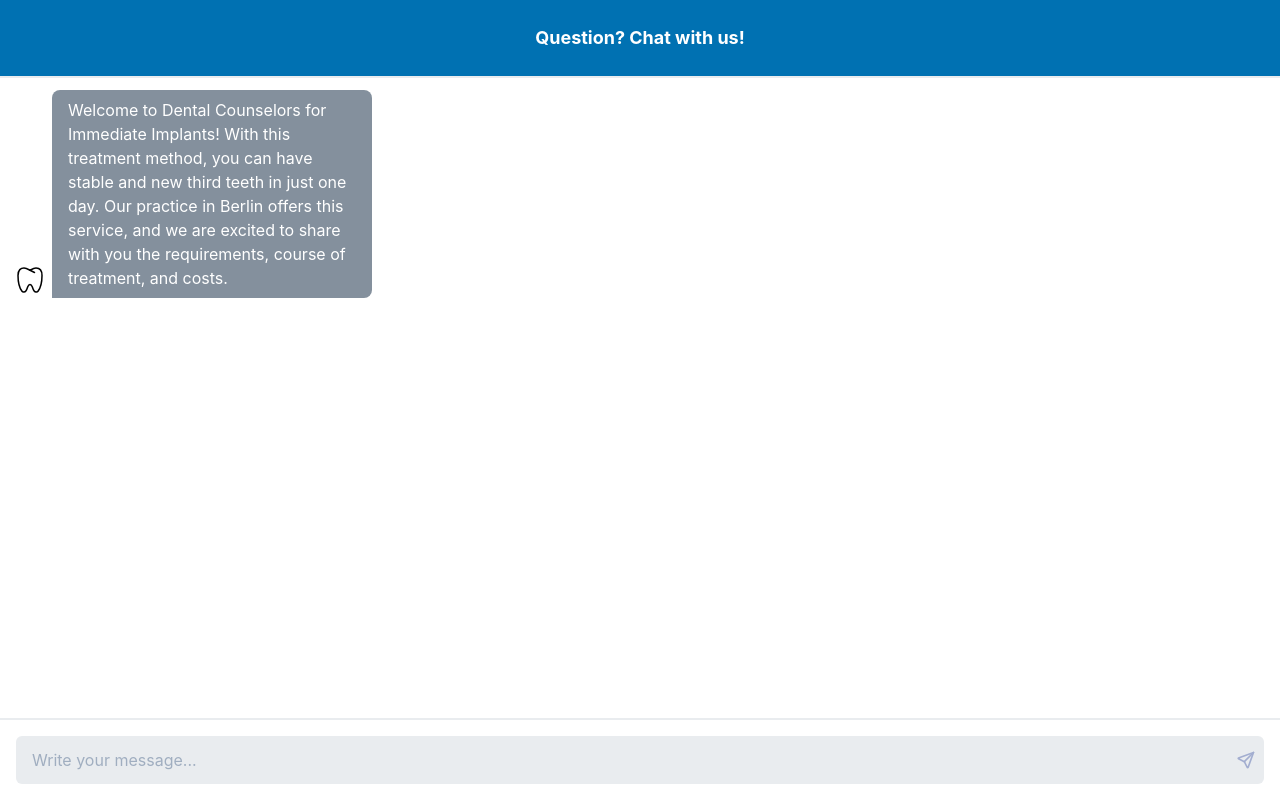
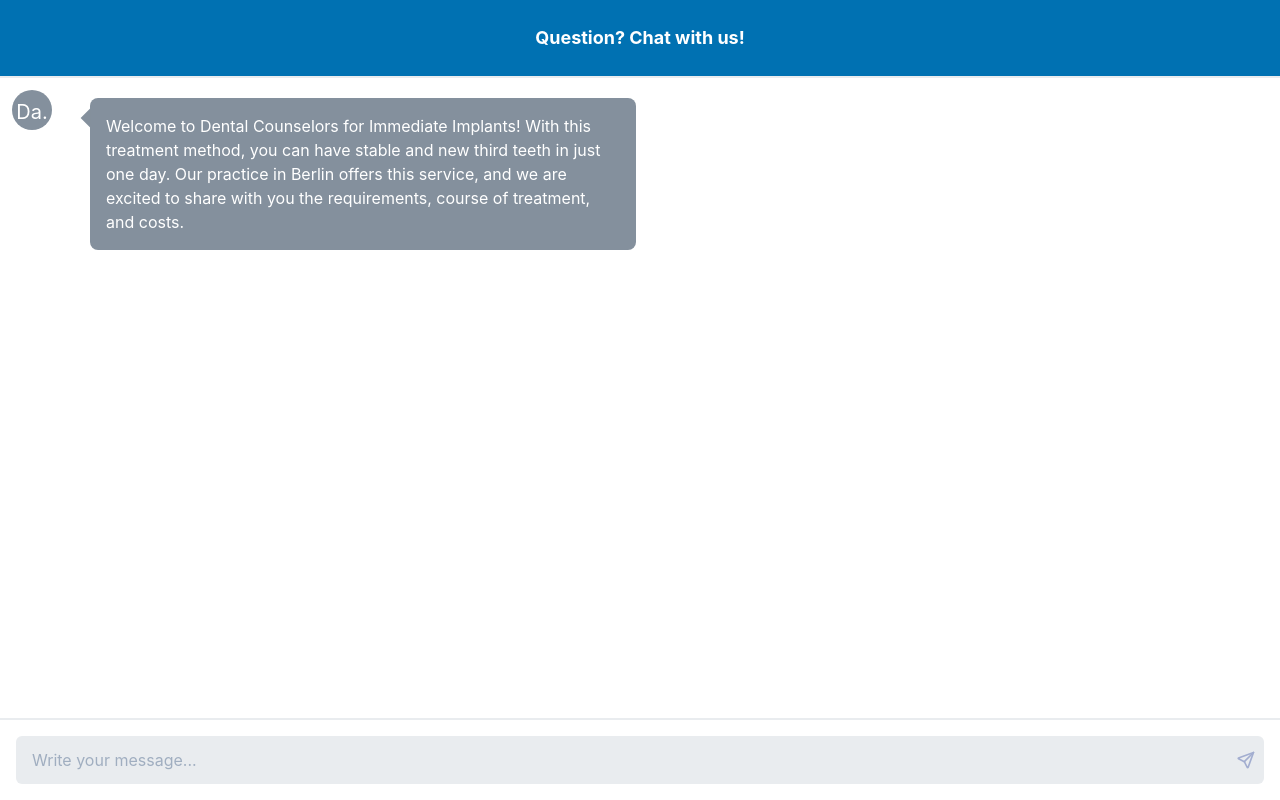
Before and after one commit to CoCo-27/Dental-chatbot.service-LangChain, a React (Create React App) app: page /faq in a window 1280 px wide. Built offline with nearby package versions, Linux system fonts and the light colour scheme.

Commit message:
faq chatbot frontend

```diff
--- a/src/components/ChatMessage/ChatMessage.tsx
+++ b/src/components/ChatMessage/ChatMessage.tsx
@@ -1,7 +1,5 @@
 import React, { useEffect, useState } from 'react';
-import { IconDental } from '@tabler/icons-react';
 import historyServices from '../../services/historyServices';
-import url from '../../assets/img/human.svg';
 import './Message.css';
 
 const ChatMessage = (props) => {
--- a/src/components/ChatMessage/FAQChatMessage.tsx
+++ b/src/components/ChatMessage/FAQChatMessage.tsx
@@ -1,31 +1,79 @@
-import React, { useEffect } from 'react';
-import { IconDental } from '@tabler/icons-react';
-import url from '../../assets/img/human.svg';
+import React, { useEffect, useState } from 'react';
 import './Message.css';
 
 const FAQChatMessage = (props) => {
+  const [isVisible, setIsVisible] = useState(false);
+
   useEffect(() => {
     props.box_ref.current.scrollTop = props.box_ref.current.scrollHeight;
   }, [props.message]);
+
+  useEffect(() => {
+    const timer = setTimeout(() => {
+      setIsVisible(true);
+    }, 2000);
+    return () => clearTimeout(timer);
+  });
 
   return (
     <div
       className={`flex items-end ${props.status === true ? '' : 'justify-end'}`}
     >
       {props.status === true ? (
-        <div className="flex items-end">
-          <div className="flex flex-col space-y-2 text-sm max-w-xs mx-2 order-2 items-start">
+        <div className="flex items-start group answer-in">
+          <div className="flex items-center justify-center pt-1 px-1 xl:px-0 w-[40px] h-[40px] text-white text-xl rounded-full order-1 bg-[#84909d]">
+            Da.
+          </div>
+          <div className="flex flex-row space-y-2 text-sm max-w-xl mx-2 order-1 items-start">
+            <div className="relative top-[16px] left-[15px]">
+              <svg
+                version="1.1"
+                xmlns="http://www.w3.org/2000/svg"
+                xmlnsXlink="http://www.w3.org/1999/xlink"
+                width="30px"
+                height="30px"
+                viewBox="0,0,256,256"
+              >
+                <g
+                  fill="#84909d"
+                  fillRule="nonzero"
+                  stroke="none"
+                  strokeWidth="1"
+                  strokeLinecap="butt"
+                  strokeLinejoin="miter"
+                  strokeMiterlimit="10"
+                  strokeDasharray=""
+                  strokeDashoffset="0"
+                  fontFamily="none"
+                  fontWeight="none"
+                  fontSize="none"
+                  textAnchor="none"
+                  style={{ mixBlendMode: 'normal' }}
+                >
+                  <g transform="translate(229.47006,-25.69412) rotate(90) scale(10.66667,10.66667)">
+                    <path d="M4,9l8,8l8,-8z"></path>
+                  </g>
+                </g>
+              </svg>
+            </div>
             <div>
               <span
-                className={`py-2 rounded-lg inline-block rounded-bl-none text-white text-base bg-[#84909d] ${
+                className={`py-4 rounded-lg inline-block text-white text-base bg-[#84909d] ${
                   props.message === '...' ? '' : 'px-4'
                 }`}
               >
                 {props.message === '...' ? (
-                  <div className="spinner">
-                    <div className="bounce1"></div>
-                    <div className="bounce2"></div>
-                    <div className="bounce3"></div>
+                  <div className={`flex flex-row ${isVisible ? 'pr-6' : ''}`}>
+                    <div className="spinner">
+                      <div className="bounce1"></div>
+                      <div className="bounce2"></div>
+                      <div className="bounce3"></div>
+                    </div>
+                    {isVisible && (
+                      <p className={isVisible ? 'fade-in' : 'fade-out'}>
+                        Give me just a moment
+                      </p>
+                    )}
                   </div>
                 ) : (
                   props.message
@@ -33,38 +81,78 @@ const FAQChatMessage = (props) => {
               </span>
             </div>
           </div>
-          <div className="w-8 h-9 rounded-full order-1">
-            <IconDental size={36} strokeWidth={1} />
-          </div>
         </div>
       ) : (
-        <div className="flex justify-end items-end">
-          <div className="flex flex-col space-y-2 text-sm max-w-xs mx-2 order-1 items-end">
+        <div className="flex justify-end items-end fade-in">
+          <div className="flex flex-col space-y-2 text-sm max-w-xl mx-2 order-1 items-end">
             <div>
               {props.isButton === true ? (
                 <button
-                  className="bg-transparent hover:bg-blue-600 text-blue-700 font-semibold hover:text-white p-2 text-sm border border-blue-500 hover:border-transparent rounded"
+                  className="bg-transparent text-[#1976d2] font-semibold rounded py-2 px-4 text-base border border-[#1976d280] border-solid hover:border-[#1976d2] hover:bg-[#1976d20a]"
                   onClick={() => props.onClick(props.message)}
                 >
                   {props.message}
                 </button>
               ) : (
                 <div
-                  className={`rounded-lg inline-block rounded-br-none bg-blue-600 text-white text-base px-4 py-2`}
+                  className={`rounded-lg inline-block bg-[#1976d2] text-white text-base p-4`}
                 >
                   {props.message}
                 </div>
               )}
             </div>
           </div>
+
           {props.isButton === true ? (
             <></>
           ) : (
-            <img
-              src={url}
-              alt="My profile"
-              className="w-8 h-9 rounded-full order-2"
-            />
+            <>
+              <div className="relative top-[-2px] right-[21px] order-1">
+                <svg
+                  version="1.1"
+                  xmlns="http://www.w3.org/2000/svg"
+                  xmlnsXlink="http://www.w3.org/1999/xlink"
+                  width="30px"
+                  height="30px"
+                  viewBox="0,0,256,256"
+                >
+                  <g
+                    fill="#1976d2"
+                    fillRule="nonzero"
+                    stroke="none"
+                    strokeWidth="1"
+                    strokeLinecap="butt"
+                    strokeLinejoin="miter"
+                    strokeMiterlimit="10"
+                    strokeDasharray=""
+                    strokeDashoffset="0"
+                    fontFamily="none"
+                    fontWeight="none"
+                    fontSize="none"
+                    textAnchor="none"
+                    style={{ mixBlendMode: 'normal' }}
+                  >
+                    <g transform="translate(9.55083,234.24707) rotate(-90) scale(10.66667,10.66667)">
+                      <path d="M4,9l8,8l8,-8z"></path>
+                    </g>
+                  </g>
+                </svg>
+              </div>
+              <div className="bg-[#1976d2] w-[40px] h-[40px] flex items-center rounded-full order-2 p-1">
+                <svg
+                  className="MuiSvgIcon-root MuiSvgIcon-fontSizeMedium MuiAvatar-fallback css-13y7ul3"
+                  focusable="false"
+                  aria-hidden="true"
+                  viewBox="0 0 24 24"
+                  data-testid="PersonIcon"
+                >
+                  <path
+                    d="M12 12c2.21 0 4-1.79 4-4s-1.79-4-4-4-4 1.79-4 4 1.79 4 4 4zm0 2c-2.67 0-8 1.34-8 4v2h16v-2c0-2.66-5.33-4-8-4z"
+                    fill="white"
+                  ></path>
+                </svg>
+              </div>
+            </>
           )}
         </div>
       )}
```
